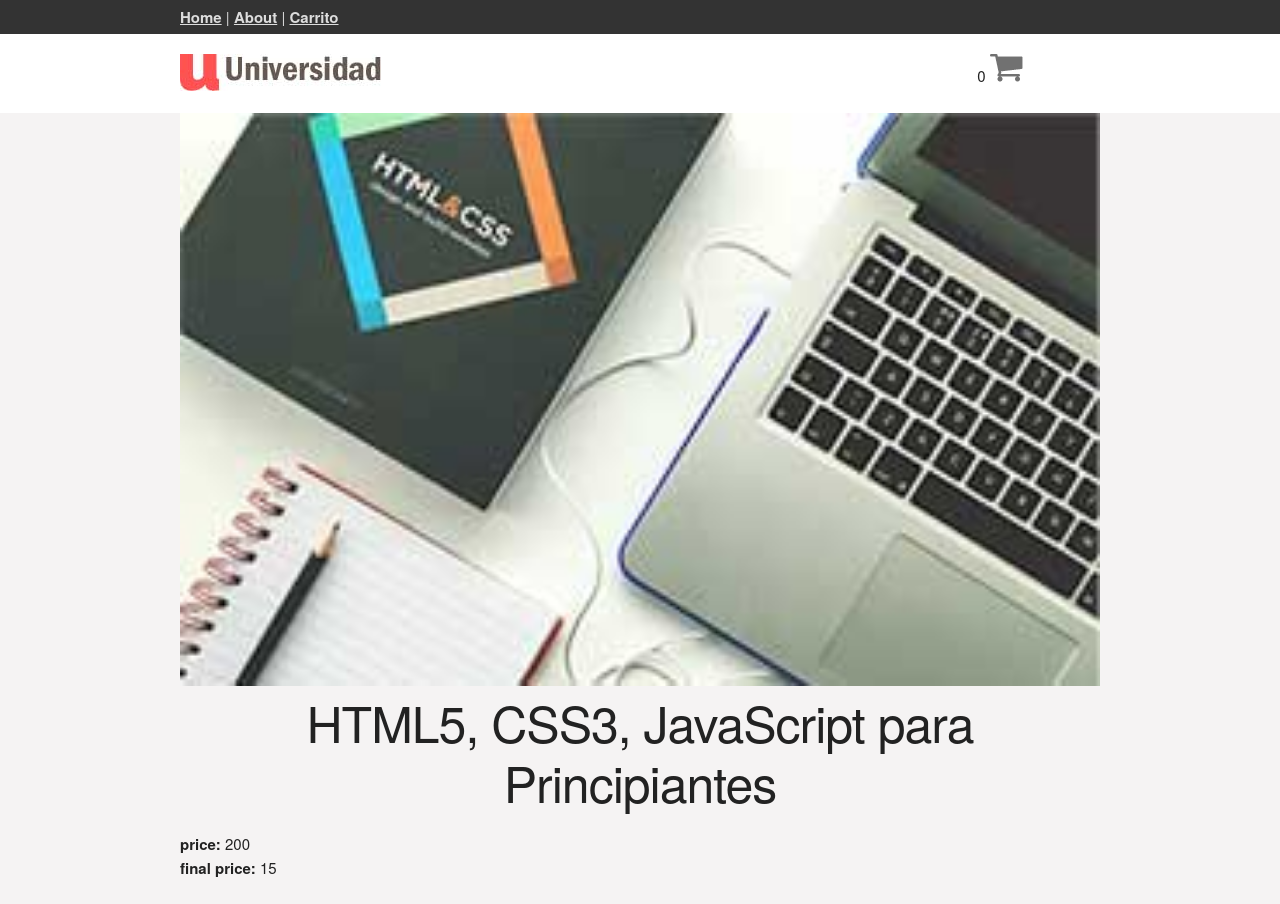
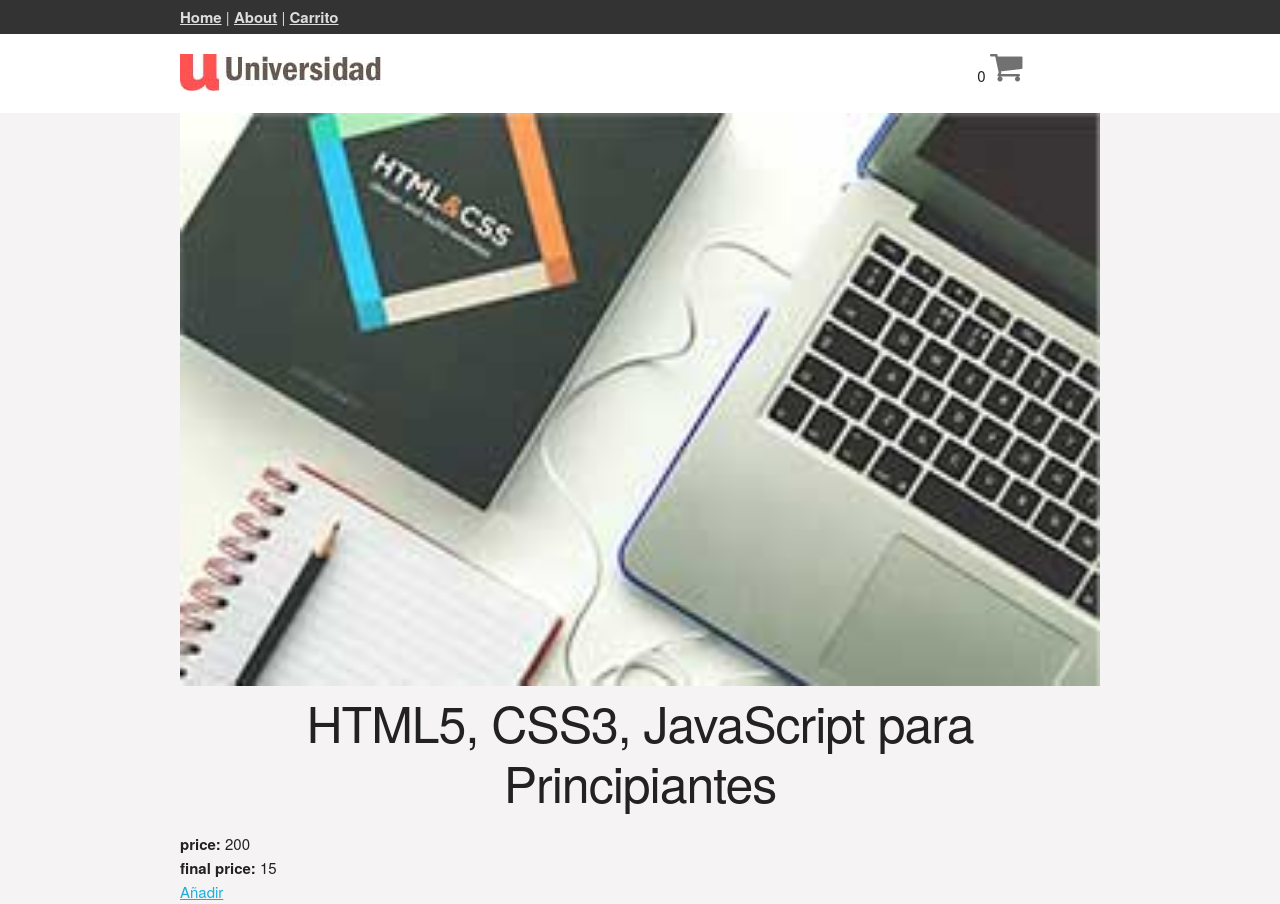
Before and after one commit to lopollodesign/prueba-vue, a Vue app: page /course/1 in a window 1280 px wide. Before the commit the page ends 880 px from the top, so only its background shows below. Built offline with nearby package versions, Linux system fonts and the light colour scheme; what vue-chartkick would draw is missing.

Commit message:
Añadir curso desde su propia pagina de detalle

```diff
--- a/src/components/ShoppingList.vue
+++ b/src/components/ShoppingList.vue
@@ -15,7 +15,7 @@
         <tbody>
         <tr v-for="item in cart" :key="item.id">
           <td>
-            <img :src="item.imgSrc" :alt="name" width="100">
+            <img :src="item.imgSrc" :alt="item.name" width="100">
           </td>
           <td>
             {{ item.name }}
--- a/src/views/Course.vue
+++ b/src/views/Course.vue
@@ -9,6 +9,11 @@
       <div>
         <b>final price:</b> {{ course.finalprice }}
       </div>
+      <div>
+        <a href="#" @click.prevent="addToCart(course)">
+          Añadir
+        </a>
+      </div>
     </div>
     <div v-else>
       No hay curso
@@ -17,7 +22,7 @@
 </template>
 
 <script>
-import { mapGetters } from 'vuex'
+import { mapGetters, mapActions } from 'vuex'
 
 export default {
   name: 'Course',
@@ -33,7 +38,8 @@ export default {
   methods: {
     getCourse(id) {
       return this.list.find(c => c.id === id)
-    }
+    },
+    ...mapActions(['addToCart'])
   },
   created() {
     const id = Number.parseInt(this.$route.params.id, 10)
```
